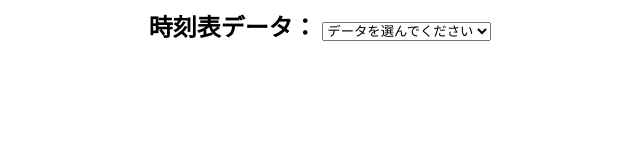
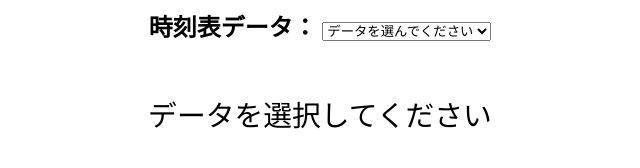
Before and after one commit to akanekwon/proto_countdown_timetable, a website: page index.html in a window 1280 px wide. Shown: the whole page, without its empty margins (328-968 px from the left). Drawn offline with Linux system fonts and the light colour scheme.

Commit message:
Update files.

```diff
--- a/index.html
+++ b/index.html
@@ -24,9 +24,9 @@
       <div id="station" class="large"></div>
       <div id="desc" class="medium"></div>
       <div id="next" class="medium"></div>
-      <div id="dir" class="medium"></div>
+      <div id="dir" class="medium">データを選択してください</div>
       <!-- <div id="type1" class="small"></div> -->
-      <p id="dur" ></p>
+      <p id="dur"></p>
     </div>
   </div>
   <script src="js/japanese-holidays.js"></script>
--- a/package.json
+++ b/package.json
@@ -4,10 +4,11 @@
   "description": "====",
   "main": "index.html",
   "scripts": {
-    "start": "http-server"  },
+    "start": "http-server"
+  },
   "repository": {
     "type": "git",
-    "url": "git+https://github.com/akanekwon/proto_countdown_timetable.git"
+    "url": "https://github.com/akanekwon/proto_countdown_timetable.git"
   },
   "author": "",
   "license": "ISC",
```
Also changed, not shown: 1 other file.
